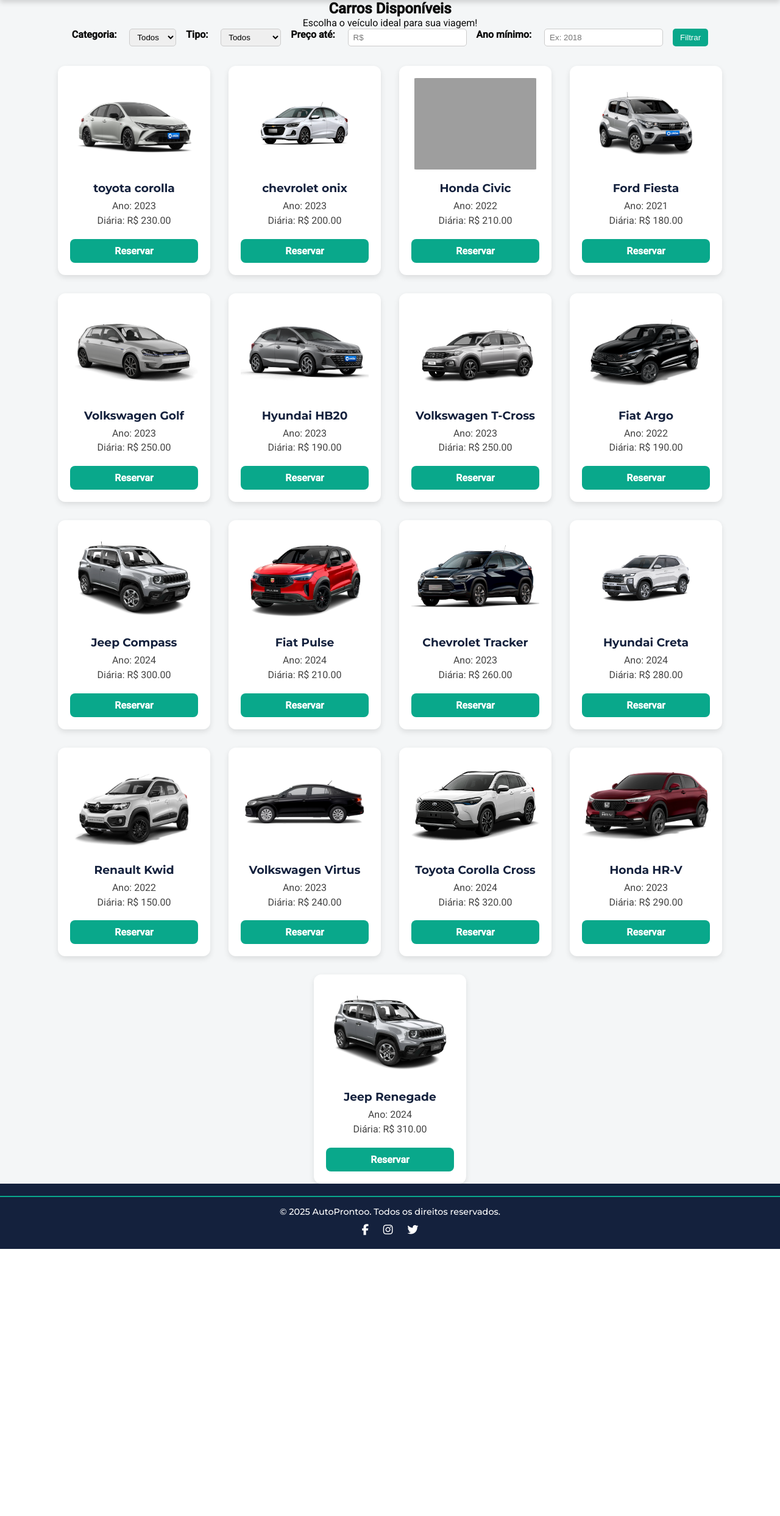
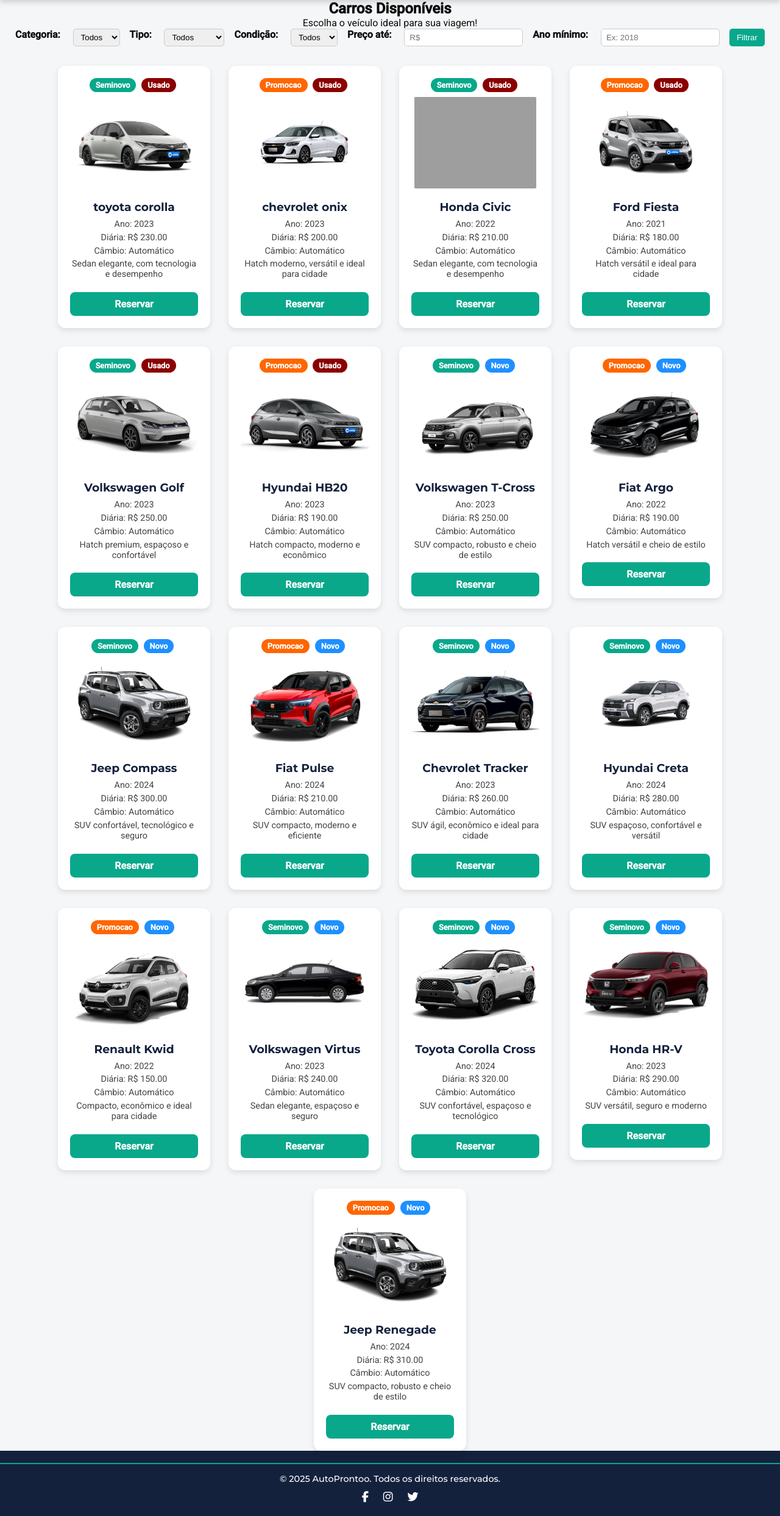
Before and after one commit to sofiabali/AutoProntoo, a Flask app: page /carros in a window 1280 px wide. Shown: the part 63-2549 px from the top of the page at 61% size. Before the commit the page ends 2111 px from the top, so only its background shows below. Run offline with Flask 3, Linux system fonts and the light colour scheme; data comes from the database, SQL or seed files in the repository; both versions use the stored data as it was after the commit; grey boxes are pictures that could not be loaded.

Commit message:
filtragem de carros

```diff
--- a/app.py
+++ b/app.py
@@ -2,9 +2,11 @@ from flask import Flask, render_template, request, redirect, url_for, session, f
 import sqlite3
 
 app = Flask(__name__)
-app.secret_key = 'segredo123'  # chave da sessão
+app.secret_key = 'segredo123'
 
+# -----------------------------
 # Banco de dados
+# -----------------------------
 def conectar_bd():
     conn = sqlite3.connect('locadora.db')
     conn.row_factory = sqlite3.Row
@@ -14,7 +16,7 @@ def criar_tabelas():
     conn = conectar_bd()
     cursor = conn.cursor()
 
-    # tabela de veículos
+    # tabela veiculos
     cursor.execute('''
         CREATE TABLE IF NOT EXISTS veiculos (
             id INTEGER PRIMARY KEY AUTOINCREMENT,
@@ -22,11 +24,14 @@ def criar_tabelas():
             marca TEXT NOT NULL,
             ano INTEGER,
             valor_diaria REAL,
-            imagem TEXT
+            imagem TEXT,
+            categoria TEXT,
+            tipo TEXT,
+            novo_usado TEXT
         )
     ''')
 
-    # tabela de clientes
+    # tabela clientes
     cursor.execute('''
         CREATE TABLE IF NOT EXISTS clientes (
             id INTEGER PRIMARY KEY AUTOINCREMENT,
@@ -38,7 +43,7 @@ def criar_tabelas():
         )
     ''')
 
-    # garante que veículos antigos tenham imagem sem foto
+    # garante que veículos antigos tenham imagem
     cursor.execute("UPDATE veiculos SET imagem = 'semfoto.png' WHERE imagem IS NULL OR imagem = ''")
 
     conn.commit()
@@ -46,21 +51,22 @@ def criar_tabelas():
 
 criar_tabelas()
 
+# -----------------------------
 # Rotas principais
+# -----------------------------
 @app.route('/')
 def index():
     usuario = session.get('usuario')
-
     conn = conectar_bd()
     carros = conn.execute("SELECT * FROM veiculos LIMIT 4").fetchall()
     conn.close()
-
     return render_template('index.html', usuario=usuario, carros=carros)
 
 @app.route('/carros')
 def carros():
     categoria = request.args.get('categoria', '').strip()
     tipo = request.args.get('tipo', '').strip()
+    novo_usado = request.args.get('novo_usado', '').strip()
     preco = request.args.get('preco', '').strip()
     ano = request.args.get('ano', '').strip()
 
@@ -73,6 +79,9 @@ def carros():
     if tipo:
         query += " AND tipo = ?"
         params.append(tipo)
+    if novo_usado:
+        query += " AND novo_usado = ?"
+        params.append(novo_usado)
     if preco:
         query += " AND valor_diaria <= ?"
         params.append(float(preco))
@@ -86,7 +95,9 @@ def carros():
 
     return render_template('carros.html', carros=carros)
 
+# -----------------------------
 # Cadastro cliente
+# -----------------------------
 @app.route('/cadastro_cliente', methods=['GET', 'POST'])
 def cadastro_cliente():
     if request.method == 'POST':
@@ -110,7 +121,9 @@ def cadastro_cliente():
 
     return render_template('cadastro_cliente.html')
 
-# Login
+# -----------------------------
+# Login / Logout
+# -----------------------------
 @app.route('/login', methods=['GET', 'POST'])
 def login():
     if request.method == 'POST':
@@ -138,7 +151,9 @@ def logout():
     flash('Você saiu da conta.', 'info')
     return redirect(url_for('index'))
 
+# -----------------------------
 # Carrinho
+# -----------------------------
 @app.route('/reservar/<int:carro_id>')
 def reservar(carro_id):
     conn = conectar_bd()
@@ -177,7 +192,6 @@ def carrinho():
     total = sum([item['valor_diaria'] for item in carrinho])
     return render_template('carrinho.html', carrinho=carrinho, total=total)
 
-
 @app.route('/finalizar_reserva', methods=['POST'])
 def finalizar_reserva():
     dias = request.form.get('dias')
@@ -202,7 +216,6 @@ def finalizar_reserva():
     flash('Reserva finalizada com sucesso! ✅', 'success')
     return redirect(url_for('carrinho'))
 
-# Remover carro do carrinho
 @app.route('/remover/<int:carro_id>')
 def remover(carro_id):
     if 'carrinho' in session:
@@ -210,13 +223,11 @@ def remover(carro_id):
     flash('Carro removido do carrinho.', 'info')
     return redirect(url_for('carrinho'))
 
-# Limpar carrinho
 @app.route('/remover_todos')
 def remover_todos():
     session['carrinho'] = []
     return '', 204
 
-# conta do usuario/minha conta
 @app.route('/minha_conta')
 def minha_conta():
     if 'usuario' not in session:
@@ -224,7 +235,6 @@ def minha_conta():
         return redirect(url_for('login'))
 
     usuario = session['usuario']
-
     conn = conectar_bd()
     cliente = conn.execute('SELECT * FROM clientes WHERE nome = ?', (usuario,)).fetchone()
     conn.close()
@@ -235,11 +245,8 @@ def minha_conta():
                            telefone=cliente['telefone'],
                            cpf=cliente['cpf'])
 
-# ===== Execução =====
+# -----------------------------
+# Execução
+# -----------------------------
 if __name__ == '__main__':
     app.run(debug=True)
-
-
-# Execução
-if __name__ == '__main__':
-    app.run(debug=True)
--- a/static/style.css
+++ b/static/style.css
@@ -452,6 +452,7 @@ input, textarea {
 
 /* Formulário de filtros */
 /* Badges de tipo */
+/* ===== Badges ===== */
 .badge {
     display: inline-block;
     padding: 4px 10px;
@@ -460,17 +461,18 @@ input, textarea {
     font-weight: bold;
     color: white;
     margin-bottom: 0.5rem;
+    margin-right: 0.3rem;
 }
 
-.badge.seminovo {
-    background-color: #09A88B; /* verde */
-}
+/* Badge tipo */
+.badge.seminovo { background-color: #09A88B; } /* verde */
+.badge.promocao { background-color: #FF6600; } /* laranja */
 
-.badge.promocao {
-    background-color: #FF6600; /* laranja */
-}
+/* Badge novo/usado */
+.badge.novo { background-color: #1E90FF; }   /* azul */
+.badge.usado { background-color: #8B0000; }  /* vermelho escuro */
 
-/* Grid de carros */
+/* ===== Grid de carros ===== */
 .carros-grid {
     display: grid;
     grid-template-columns: repeat(auto-fit, minmax(280px, 1fr));
@@ -478,7 +480,7 @@ input, textarea {
     justify-items: center;
 }
 
-/* Cards de carros */
+/* ===== Cards de carros ===== */
 .car-card {
     background: var(--branco);
     border-radius: 16px;
@@ -487,6 +489,7 @@ input, textarea {
     transition: transform 0.3s ease, box-shadow 0.3s ease;
     text-align: center;
     width: 280px;
+    position: relative;
 }
 
 .car-card:hover {
@@ -494,6 +497,7 @@ input, textarea {
     box-shadow: 0 10px 20px rgba(0, 0, 0, 0.15);
 }
 
+/* Imagem do carro */
 .car-card img {
     width: 100%;
     height: 150px;
@@ -501,17 +505,21 @@ input, textarea {
     margin-bottom: 1rem;
 }
 
+/* Título do carro */
 .car-card h3 {
     color: var(--azul);
     font-family: 'Montserrat', sans-serif;
     margin-bottom: 0.5rem;
 }
 
+/* Informações do carro */
 .car-card p {
     color: #444;
     margin: 0.3rem 0;
+    font-size: 0.9rem;
 }
 
+/* Botão reservar */
 .car-card .btn-reservar {
     display: inline-block;
     width: 100%;
--- a/templates/carros.html
+++ b/templates/carros.html
@@ -1,5 +1,6 @@
 {% extends "base.html" %}
-{% block title %}Carros Disponíveis{% endblock %}
+
+{% block title %}Carros - AutoPronto{% endblock %}
 
 {% block content %}
 <h2 style="text-align: center;">Carros Disponíveis</h2>
@@ -22,6 +23,13 @@
     <option value="Promocao" {% if request.args.get('tipo') == 'Promocao' %}selected{% endif %}>Promoção</option>
   </select>
 
+  <label>Condição:</label>
+  <select name="novo_usado">
+    <option value="">Todos</option>
+    <option value="Novo" {% if request.args.get('novo_usado') == 'Novo' %}selected{% endif %}>Novo</option>
+    <option value="Usado" {% if request.args.get('novo_usado') == 'Usado' %}selected{% endif %}>Usado</option>
+  </select>
+
   <label>Preço até:</label>
   <input type="number" name="preco" placeholder="R$" value="{{ request.args.get('preco', '') }}">
 
@@ -31,21 +39,43 @@
   <button type="submit">Filtrar</button>
 </form>
 
-
 <div class="carros-grid">
   {% for carro in carros %}
   <div class="car-card">
 
-    {% if carro.tipo and request.args.get('tipo') %}
+    {% if carro.tipo %}
     <div class="badge {{ carro.tipo|lower }}">{{ carro.tipo }}</div>
+    {% endif %}
+
+    {% if carro.novo_usado %}
+    <div class="badge {{ carro.novo_usado|lower }}">{{ carro.novo_usado }}</div>
     {% endif %}
 
     <img src="{{ url_for('static', filename='img/' + (carro.imagem if carro.imagem else 'semfoto.png')) }}" alt="{{ carro.modelo }}">
     <h3>{{ carro.marca }} {{ carro.modelo }}</h3>
     <p>Ano: {{ carro.ano }}</p>
     <p>Diária: R$ {{ "%.2f"|format(carro.valor_diaria) }}</p>
+
+
+    {% if carro.km %}
+    <p>KM: {{ carro.km }}</p>
+    {% endif %}
+    {% if carro.combustivel %}
+    <p>Combustível: {{ carro.combustivel }}</p>
+    {% endif %}
+    {% if carro.cambio %}
+    <p>Câmbio: {{ carro.cambio }}</p>
+    {% endif %}
+    {% if carro.descricao %}
+    <p>{{ carro.descricao }}</p>
+    {% endif %}
+
+
     <a class="btn-reservar" href="{{ url_for('reservar', carro_id=carro.id) }}">Reservar</a>
   </div>
   {% endfor %}
 </div>
+
+
+
 {% endblock %}
```
Also changed, not shown: locadora.db.
